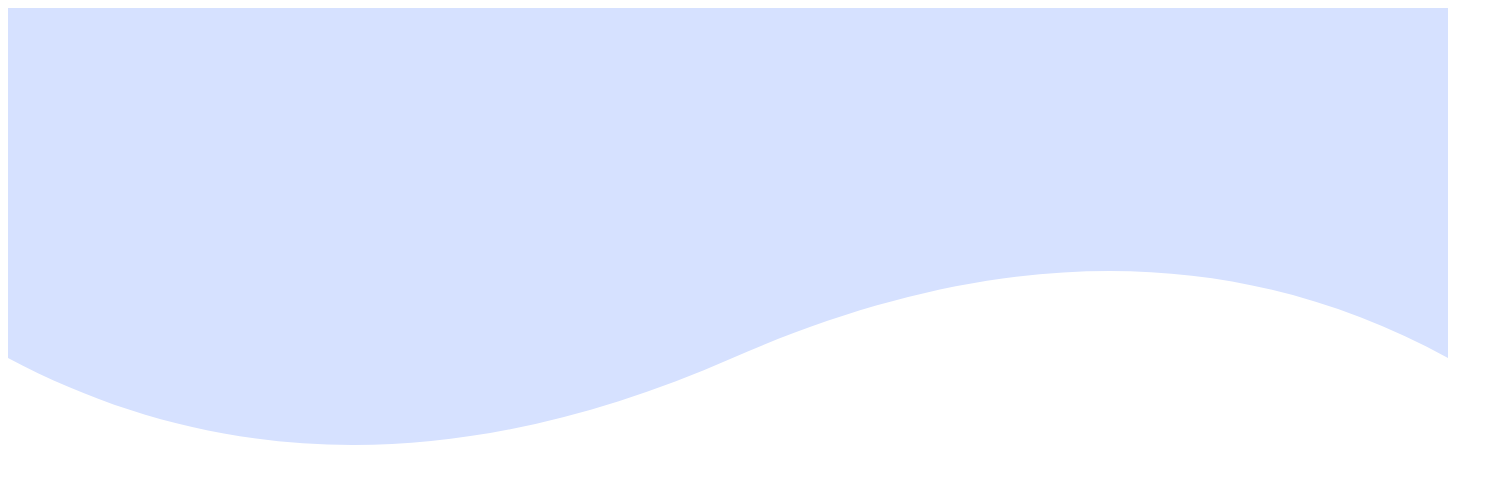
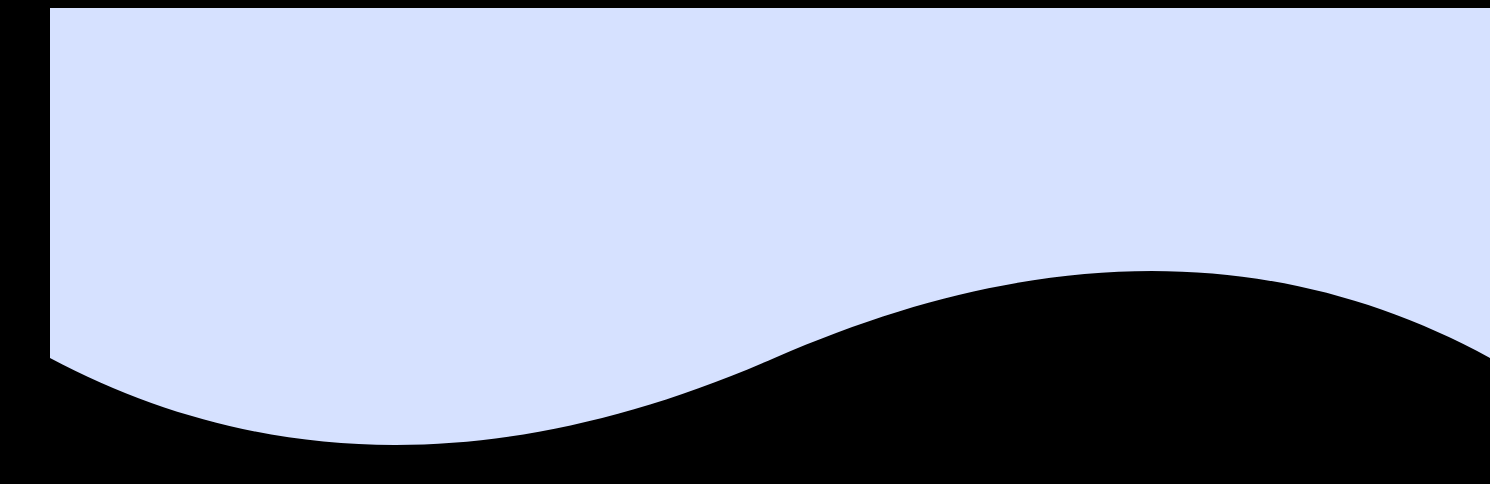
Before and after one commit to shubham2o/Order-Summary-Component, a plain HTML site: page index.html in a window 1280 px wide. Shown: the whole page, 1490 px wide, since content can reach past the window. Drawn offline with Linux system fonts and the light colour scheme.

Commit message:
Background Image Added

```diff
--- a/css.css
+++ b/css.css
@@ -3,5 +3,12 @@
  }
 
 
-  body {
-  }
+ body {
+         background-color: black;
+ }
+
+
+ svg {
+     position: absolute;
+     left: 50px;
+ }
```
